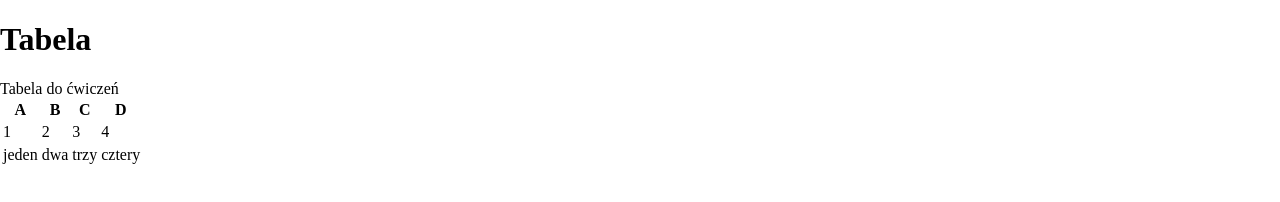
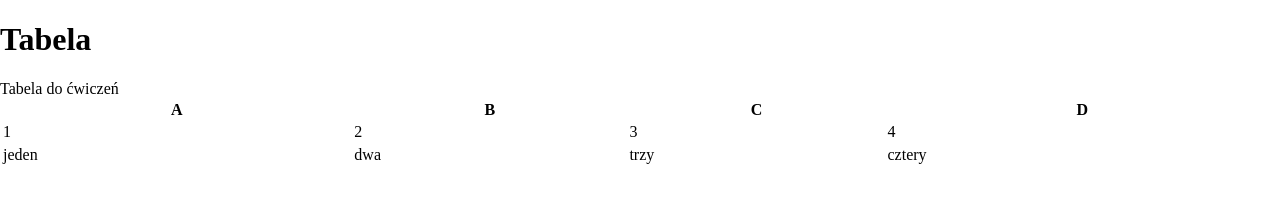
Before and after one commit to dariasikora/input, a plain HTML site: page tabela.html in a window 1280 px wide. Drawn offline with Linux system fonts and the light colour scheme.

Commit message:
class table & tale width

```diff
--- a/style.css
+++ b/style.css
@@ -7,3 +7,7 @@ html {
 *:before {
     box-sizing: inherit;
 }
+
+.tab {
+    width: 100%;
+}
--- a/tabela.html
+++ b/tabela.html
@@ -12,29 +12,29 @@
 
 <body>
     <main>
-        <header>
-            <h1>Tabela</h1>
+        <header class="header">
+            <h1 class="header__table">Tabela</h1>
         </header>
 
-        <table>
-            <thead>Tabela do ćwiczeń</thead>
-            <tr>
-                <th>A</th>
-                <th>B</th>
-            <th>C</th>
-            <th>D</th>
+        <table class="tab">
+            <thead class="table__head">Tabela do ćwiczeń</thead>
+            <tr class="table__row">
+                <th class="table__heading">A</th>
+                <th class="table__heading">B</th>
+            <th class="table__heading">C</th>
+            <th class="table__heading">D</th>
             </tr>
-            <tr>
-                <td>1</td>
-                <td>2</td>
-                <td>3</td>
-                <td>4</td>
+            <tr class="table__row">
+                <td class="table__cell">1</td>
+                <td class="table__cell">2</td>
+                <td class="table__cell">3</td>
+                <td class="table__cell">4</td>
             </tr>
-            <tr>
-                <td>jeden</td>
-                <td>dwa</td>
-                <td>trzy</td>
-                <td>cztery</td>
+            <tr class="table__row">
+                <td class="table__cell">jeden</td>
+                <td class="table__cell">dwa</td>
+                <td class="table__cell">trzy</td>
+                <td class="table__cell">cztery</td>
             </tr>
 
 
```
